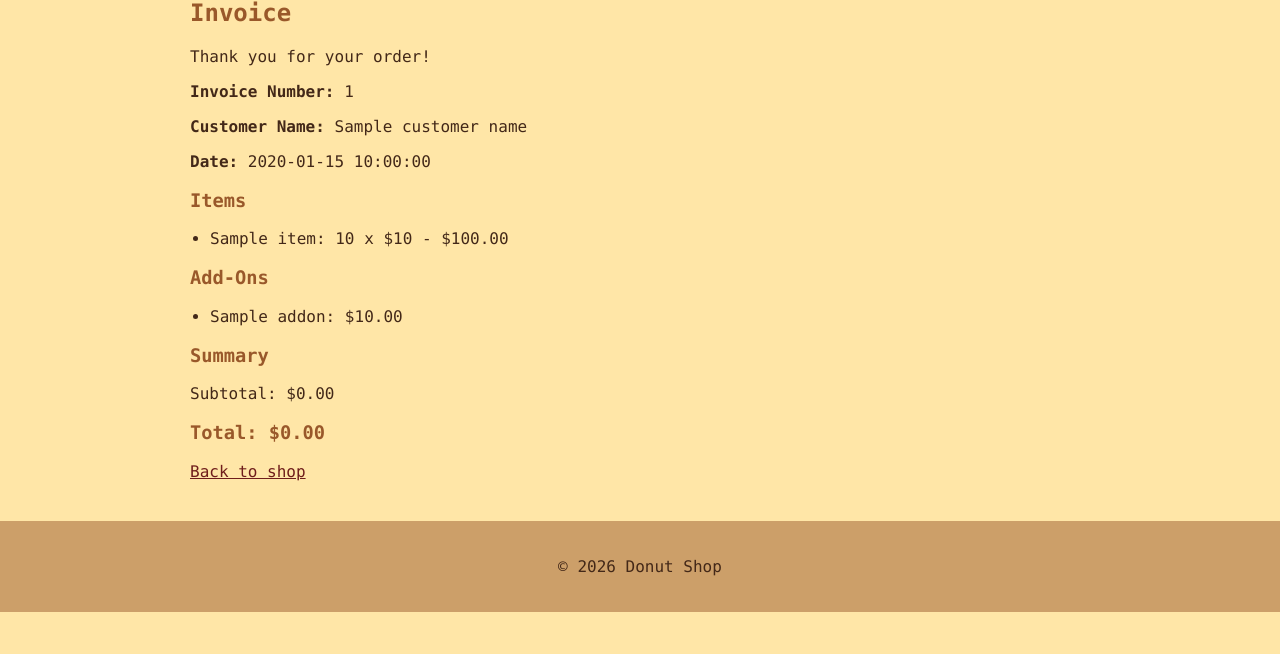
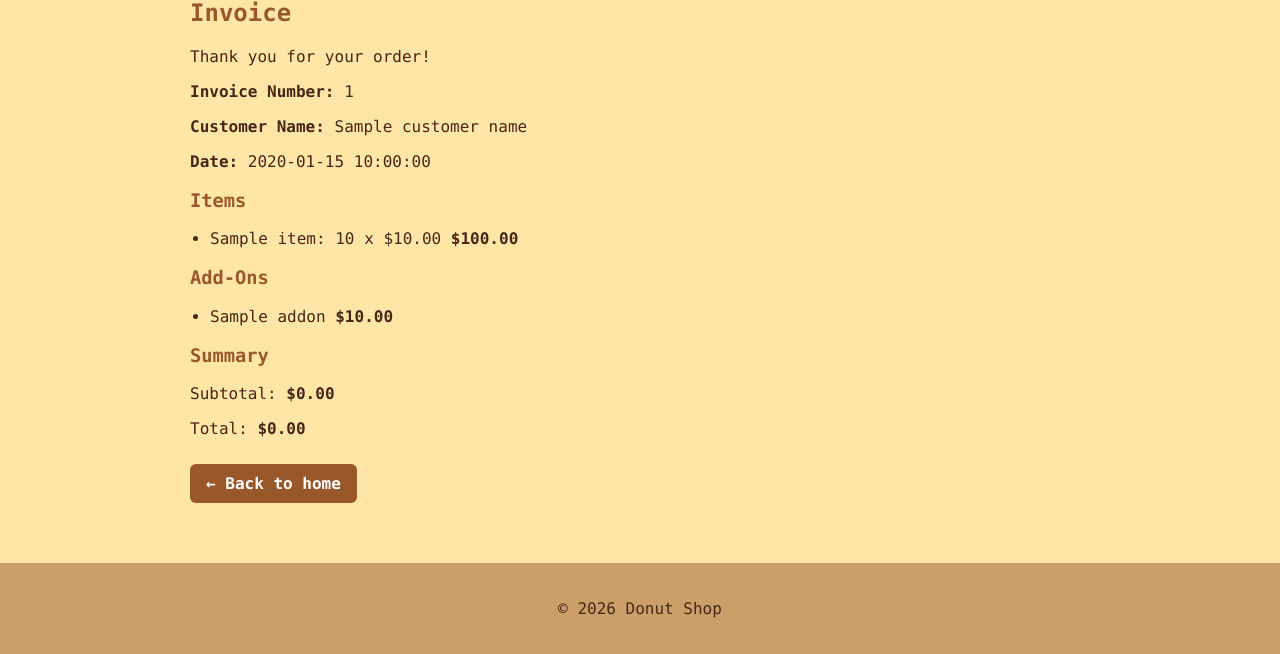
Before and after one commit to st25034/CSC2-flask-internal, a Flask app: template templates/invoices.html in a window 1280 px wide. Shown: the part 151-805 px from the top of the page. Before the commit the page ends 763 px from the top, so only its background shows below. Run offline with Flask 3, Linux system fonts and the light colour scheme; the template is opened without the code that fills it: most values are stand-ins (such as "Sample title", 1, 10 or a date in 2020).

Commit message:
improved invoice layout

```diff
--- a/templates/invoices.html
+++ b/templates/invoices.html
@@ -1,49 +1,74 @@
 {% extends "base.html" %}
 
-{% block title %}Invoices - Donut Shop{% endblock %}
+{% block title %}Invoices - Donuttery{% endblock %}
 
 {% block content %}
+<div class="invoice-card">
     <h2>Invoice</h2>
 
-<p>Thank you for your order!</p>
+    <p class="invoice-thank-you">Thank you for your order!</p>
 
+    <div class="invoice-details">
         <p><strong>Invoice Number:</strong> {{ invoice_number }}</p>
         <p><strong>Customer Name:</strong> {{ customer_name }}</p>
         <p><strong>Date:</strong> {{ invoice_date }}</p>
+    </div>
 
+    <div class="invoice-section">
         <h3>Items</h3>
 
-<ul>
+        {% if cart %}
+            <ul class="invoice-list">
                 {% for item, details in cart.items() %}
                     <li>
-            {{ item }}: {{ details['quantity'] }} x
-            ${{ details['price'] }} -
-            ${{ '%.2f' % (details['quantity'] * details['price']) }}
+                        <span>{{ item }}: {{ details['quantity'] }} x ${{ '%.2f' % details['price'] }}</span>
+                        <strong>${{ '%.2f' % (details['quantity'] * details['price']) }}</strong>
                     </li>
                 {% endfor %}
             </ul>
+        {% else %}
+            <p>No items in this order.</p>
+        {% endif %}
+    </div>
 
+    <div class="invoice-section">
         <h3>Add-Ons</h3>
 
         {% if selected_addons %}
-    <ul>
+            <ul class="invoice-list">
                 {% for addon, price in selected_addons.items() %}
-            <li>{{ addon }}: ${{ '%.2f' % price }}</li>
+                    <li>
+                        <span>{{ addon }}</span>
+                        <strong>${{ '%.2f' % price }}</strong>
+                    </li>
                 {% endfor %}
             </ul>
         {% else %}
             <p>No add-ons selected.</p>
         {% endif %}
+    </div>
 
+    <div class="invoice-section invoice-summary">
         <h3>Summary</h3>
 
-<p>Subtotal: ${{ '%.2f' % subtotal }}</p>
+        <p>
+            <span>Subtotal:</span>
+            <strong>${{ '%.2f' % subtotal }}</strong>
+        </p>
 
         {% if discount_applied %}
-    <p>Discount (10%): -${{ '%.2f' % discount }}</p>
+            <p>
+                <span>Discount (10%):</span>
+                <strong>-${{ '%.2f' % discount }}</strong>
+            </p>
         {% endif %}
 
-<h3>Total: ${{ '%.2f' % total }}</h3>
+        <p class="invoice-total">
+            <span>Total:</span>
+            <strong>${{ '%.2f' % total }}</strong>
+        </p>
+    </div>
 
-<a href="{{ url_for('index') }}">Back to shop</a>
+    <a href="{{ url_for('index') }}" class="back-button">← Back to home</a>
+</div>
 {% endblock %}
```
Lines whose indentation alone changed are shown as unchanged.
